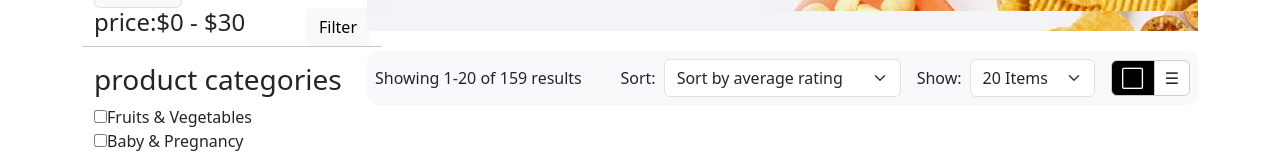
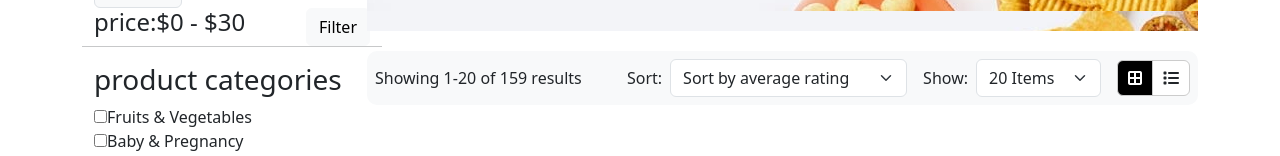
Before and after one commit to mashady/angular-ecommerce, an Angular app: page /products-list in a window 1280 px wide. Shown: the part 269-425 px from the top of the page. Built offline with nearby package versions, Linux system fonts and the light colour scheme.

Commit message:
filters icon edit

```diff
--- a/src/app/pages/product-list/list-product/list-product.component.html
+++ b/src/app/pages/product-list/list-product/list-product.component.html
@@ -14,10 +14,10 @@
 
       <div class="btn-group">
         <button (click)="toggleView('grid')" class="btn" [class.active]="viewMode === 'grid'">
-          ⬜
+            <i class="fa-solid fa-border-all"></i>
         </button>
         <button (click)="toggleView('list')" class="btn" [class.active]="viewMode === 'list'">
-          ☰
+            <i class="fa-solid fa-list"></i>
         </button>
       </div>
     </div>
```
